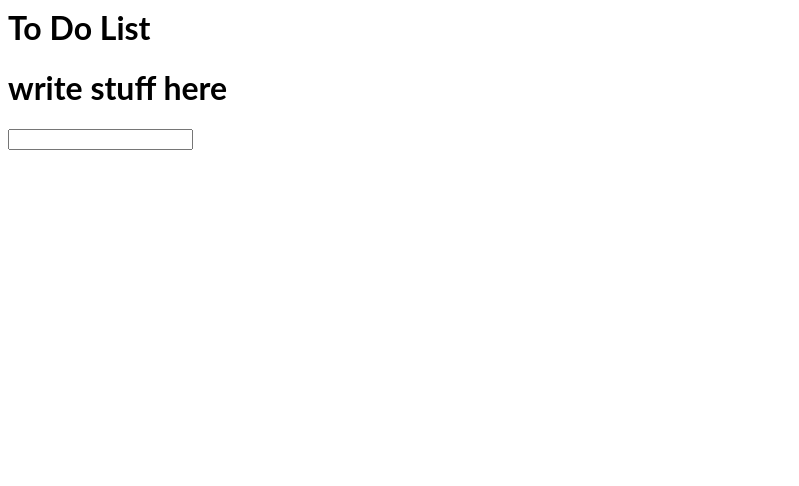
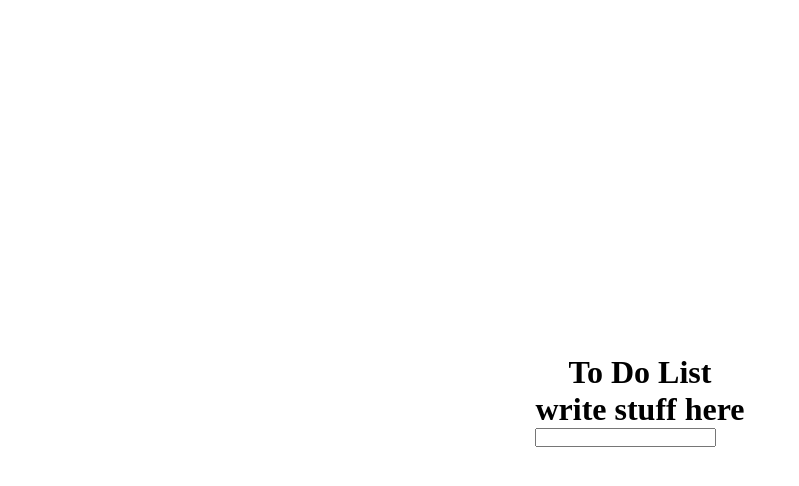
Before and after one commit to kareemIt/To-Do-List, a React (Create React App) app: page / in a window 1280 px wide. Shown: the top 486 px of the page, without its empty margins (0-799 px from the left). Built offline with nearby package versions, Linux system fonts and the light colour scheme.

Commit message:
Setting up the css

```diff
--- a/src/App.js
+++ b/src/App.js
@@ -3,11 +3,11 @@ import './style.css';
 
 export default function App() {
   return (
-    <div>
+    <div className="container">
       <h1>To Do List</h1>
-      <div className="container">
+      <div className="toDoList">
         {/* add comp here later  */}
-      </div>
+        </div>
       <div className="inputInfoContainer">
         <h1>write stuff here</h1>
         <input type="text" />
--- a/src/style.css
+++ b/src/style.css
@@ -1,3 +1,12 @@
-h1, p {
-  font-family: Lato;
+* {
+  padding: 0px;
+  margin: 0px;
 }
+.container {
+  display: flex;
+  flex-direction: column;
+  justify-content: center;
+  align-items: center;
+  height: 100%;
+  width: 100%;
+}
```
